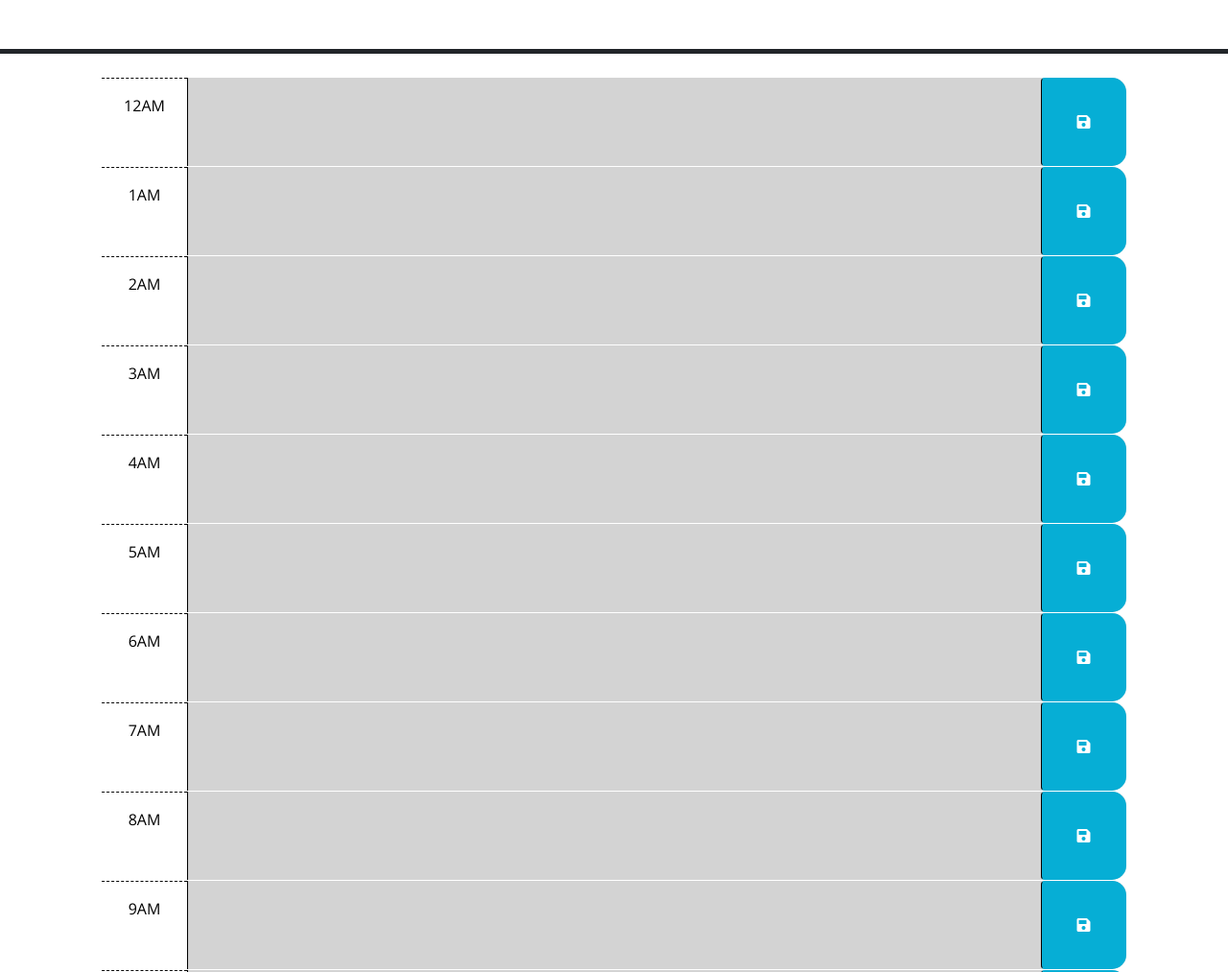
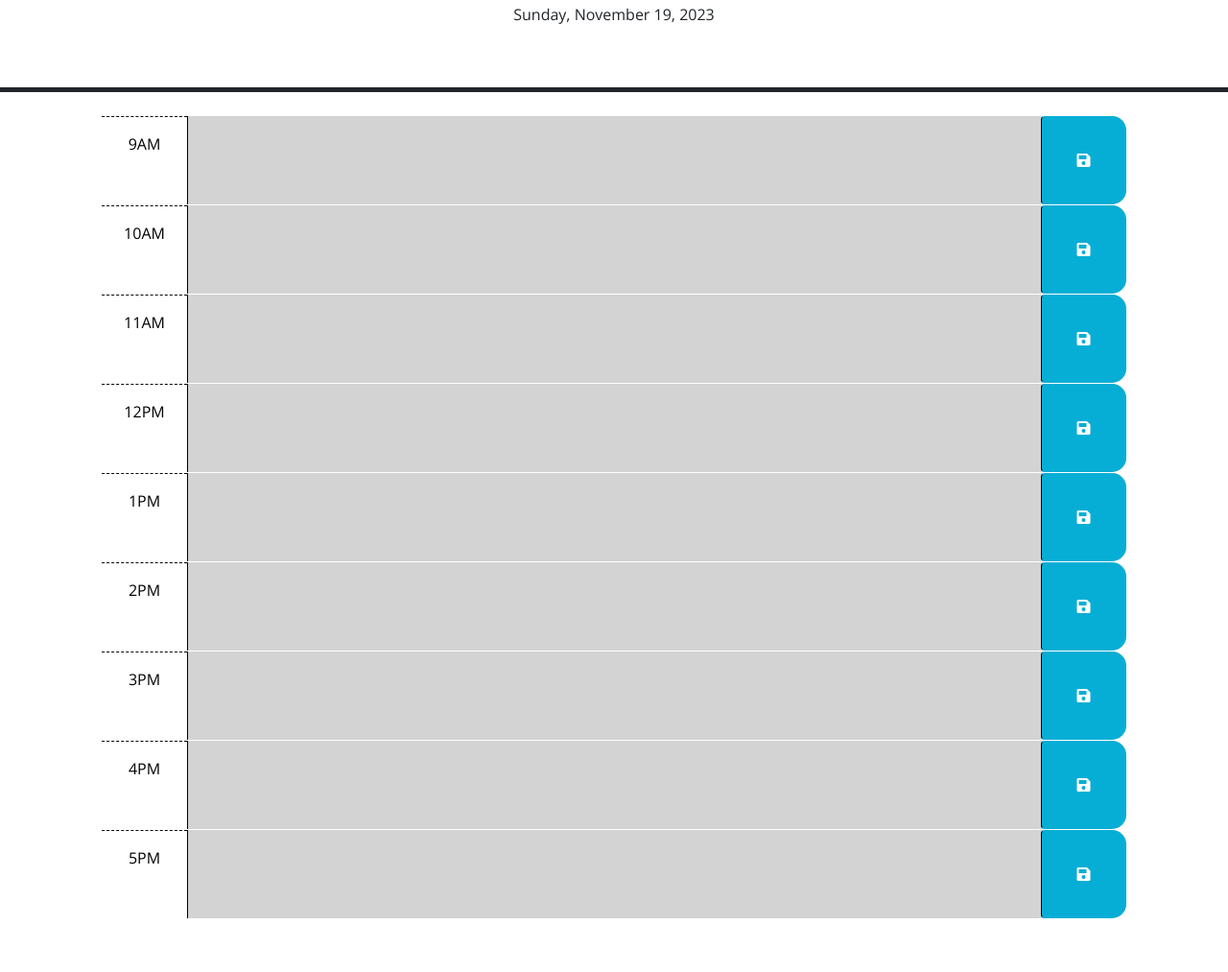
Before and after one commit to phoenixpyra7/day-planner, a plain HTML site: page index.html in a window 1280 px wide. Shown: the part 176-1189 px from the top of the page at 96% size. After the commit the page ends 1133 px from the top, so only its background shows below. Drawn offline with nearby package versions, Linux system fonts and the light colour scheme.

Commit message:
removed all javascript code, replaced with jQuery code as I missunderstood all code was to be jQuery.

```diff
--- a/assets/js/script.js
+++ b/assets/js/script.js
@@ -1,28 +1,41 @@
-// var past =
-// var present =
-// var future =
-var savebtn = "save";
-var currentDay = dayjs();
-var currentHour = dayjs().hour();
-var pastTime = timeBlock.row.past();
-var presentTime = timeBlock.row.present();
-var futureTime = timeBlock.row.future();
 
-// Wrap all code that interacts with the DOM in a call to jQuery to ensure that
-// the code isn't run until the browser has finished rendering all the elements
-// in the html.
-// $(function (: data() Selector) ?????????????????????????????????????????????????????????????
+
+
+$(document).ready(function () { //Wrapped code to interact with the DOM
+    $("#currentDay").text(dayjs().format("dddd, MMMM D, YYYY")); //selected date format
+    var currentHour = dayjs().hour();
+    $(".time-block").each(function () { //used time block from html,
+        var blockHour = parseInt($(this).attr("id").split("-")[1]); // parse Int to round to whole, split hour from the 9
+        console.log(currentHour + blockHour);
+        if (currentHour > blockHour) { // if current time from the block time is less than current time
+            $(this).addClass("past") // then it is considered the past
+        } else if (currentHour === blockHour) { // otherwise if the current time is same as block time
+            $(this).addClass("present") // then its present time
+        } else if (currentHour < blockHour) {
+            $(this).addClass("future") // then its considered the future
+        }
+    })
+    // console.log("DOM",$(this));
+    $(".saveBtn").on("click", function () {
+        // console.log("button",$(this))
+    })
+})
+
+// console.log("global",$(this))
+
+//$(function (: data() Selector) ?????????????????????????????????????????????????????????????
+
 // TODO: Add a listener for click events on the save button. This code should
 // use the id in the containing time-block as a key to save the user input in
 // local storage. HINT: What does `this` reference in the click listener
 // function? How can DOM traversal be used to get the "hour-x" id of the
 // time-block containing the button that was clicked? How might the id be
 // useful when saving the description in local storage?
-//event listener to proceed to the questions
-//     saveBtn.addEventListener('click', trigger () {
-//       if (.trigger.target.matches('button'));
-// // nothing is working!!!!!!!!!!!!!!!!!!!!!!!!!!!!!!!!!!!!!!!!!!!!!!!!!!!!!!!!!!!!!!!!!
-//     });
+// event listener to proceed to the questions
+// saveBtn.addEventListener('click', trigger () {
+//   if (.trigger.target.matches('button'));
+
+// });
 
 
 //
@@ -36,7 +49,7 @@ var futureTime = timeBlock.row.future();
 
 //How can Day.js be used to get the current hour in 24-hour time?
 //
-// var currentHour = dayjs().hour(); ??????????????????????????????????????????????????
+//var currentHour = dayjs().hour();
 // TODO: Add code to get any user input that was saved in localStorage and set
 // the values of the corresponding textarea elements. HINT: How can the id
 // attribute of each time-block be used to do this?
--- a/index.html
+++ b/index.html
@@ -18,7 +18,7 @@
     <!--changed name of project-->
     <h1 class="display-3">Work Day Planner</h1>
     <p class="lead">A simple calendar app for scheduling your work day</p>
-    <p id="currentDay"></p> <!-- attempt to add a class id for current day -->
+    <p id="currentDay"></p> <!-- attempt to add a class id for current day also not required to have the  th -->
   </header>
   <div class="container-lg px-5">
     <!-- Use class for "past", "present", and "future" to apply styles to the
@@ -33,80 +33,9 @@
 
     <!-- Example of a past time block. The "past" class adds a gray background color. -->
 
-    <div id="hour-0000" class="row time-block past">
-      <div class="col-2 col-md-1 hour text-center py-3">12AM</div>
-      <textarea class="col-8 col-md-10 description" rows="3"> </textarea>
-      <button class="btn saveBtn col-2 col-md-1" aria-label="save">
-        <i class="fas fa-save" aria-hidden="true"></i>
-      </button>
-    </div>
 
 
-    <div id="hour-0100" class="row time-block past">
-      <div class="col-2 col-md-1 hour text-center py-3">1AM</div>
-      <textarea class="col-8 col-md-10 description" rows="3"> </textarea>
-      <button class="btn saveBtn col-2 col-md-1" aria-label="save">
-        <i class="fas fa-save" aria-hidden="true"></i>
-      </button>
-    </div>
-
-    <div id="hour-0200" class="row time-block past">
-      <div class="col-2 col-md-1 hour text-center py-3">2AM</div>
-      <textarea class="col-8 col-md-10 description" rows="3"> </textarea>
-      <button class="btn saveBtn col-2 col-md-1" aria-label="save">
-        <i class="fas fa-save" aria-hidden="true"></i>
-      </button>
-    </div>
-
-    <div id="hour-0300" class="row time-block past">
-      <div class="col-2 col-md-1 hour text-center py-3">3AM</div>
-      <textarea class="col-8 col-md-10 description" rows="3"> </textarea>
-      <button class="btn saveBtn col-2 col-md-1" aria-label="save">
-        <i class="fas fa-save" aria-hidden="true"></i>
-      </button>
-    </div>
-
-    <div id="hour-0400" class="row time-block past">
-      <div class="col-2 col-md-1 hour text-center py-3">4AM</div>
-      <textarea class="col-8 col-md-10 description" rows="3"> </textarea>
-      <button class="btn saveBtn col-2 col-md-1" aria-label="save">
-        <i class="fas fa-save" aria-hidden="true"></i>
-      </button>
-    </div>
-
-    <div id="hour-0500" class="row time-block past">
-      <div class="col-2 col-md-1 hour text-center py-3">5AM</div>
-      <textarea class="col-8 col-md-10 description" rows="3"> </textarea>
-      <button class="btn saveBtn col-2 col-md-1" aria-label="save">
-        <i class="fas fa-save" aria-hidden="true"></i>
-      </button>
-    </div>
-
-    <div id="hour-0600" class="row time-block past">
-      <div class="col-2 col-md-1 hour text-center py-3">6AM</div>
-      <textarea class="col-8 col-md-10 description" rows="3"> </textarea>
-      <button class="btn saveBtn col-2 col-md-1" aria-label="save">
-        <i class="fas fa-save" aria-hidden="true"></i>
-      </button>
-    </div>
-
-    <div id="hour-0700" class="row time-block past">
-      <div class="col-2 col-md-1 hour text-center py-3">7AM</div>
-      <textarea class="col-8 col-md-10 description" rows="3"> </textarea>
-      <button class="btn saveBtn col-2 col-md-1" aria-label="save">
-        <i class="fas fa-save" aria-hidden="true"></i>
-      </button>
-    </div>
-
-    <div id="hour-0800" class="row time-block past">
-      <div class="col-2 col-md-1 hour text-center py-3">8AM</div>
-      <textarea class="col-8 col-md-10 description" rows="3"> </textarea>
-      <button class="btn saveBtn col-2 col-md-1" aria-label="save">
-        <i class="fas fa-save" aria-hidden="true"></i>
-      </button>
-    </div>
-
-    <div id="hour-0900" class="row time-block past">
+    <div id="hour-9" class="row time-block">
       <div class="col-2 col-md-1 hour text-center py-3">9AM</div>
       <textarea class="col-8 col-md-10 description" rows="3"> </textarea>
       <button class="btn saveBtn col-2 col-md-1" aria-label="save">
@@ -114,7 +43,7 @@
       </button>
     </div>
 
-    <div id="hour-1000" class="row time-block past">
+    <div id="hour-10" class="row time-block">
       <div class="col-2 col-md-1 hour text-center py-3">10AM</div>
       <textarea class="col-8 col-md-10 description" rows="3"> </textarea>
       <button class="btn saveBtn col-2 col-md-1" aria-label="save">
@@ -122,7 +51,7 @@
       </button>
     </div>
 
-    <div id="hour-1100" class="row time-block past">
+    <div id="hour-11" class="row time-block">
       <div class="col-2 col-md-1 hour text-center py-3">11AM</div>
       <textarea class="col-8 col-md-10 description" rows="3"> </textarea>
       <button class="btn saveBtn col-2 col-md-1" aria-label="save">
@@ -130,7 +59,7 @@
       </button>
     </div>
 
-    <div id="hour-1200" class="row time-block past">
+    <div id="hour-12" class="row time-block">
       <div class="col-2 col-md-1 hour text-center py-3">12PM</div>
       <textarea class="col-8 col-md-10 description" rows="3"> </textarea>
       <button class="btn saveBtn col-2 col-md-1" aria-label="save">
@@ -138,7 +67,7 @@
       </button>
     </div>
 
-    <div id="hour-1300" class="row time-block past">
+    <div id="hour-13" class="row time-block">
       <div class="col-2 col-md-1 hour text-center py-3">1PM</div>
       <textarea class="col-8 col-md-10 description" rows="3"> </textarea>
       <button class="btn saveBtn col-2 col-md-1" aria-label="save">
@@ -146,7 +75,7 @@
       </button>
     </div>
 
-    <div id="hour-1400" class="row time-block past">
+    <div id="hour-14" class="row time-block">
       <div class="col-2 col-md-1 hour text-center py-3">2PM</div>
       <textarea class="col-8 col-md-10 description" rows="3"> </textarea>
       <button class="btn saveBtn col-2 col-md-1" aria-label="save">
@@ -154,7 +83,7 @@
       </button>
     </div>
 
-    <div id="hour-1500" class="row time-block past">
+    <div id="hour-15" class="row time-block">
       <div class="col-2 col-md-1 hour text-center py-3">3PM</div>
       <textarea class="col-8 col-md-10 description" rows="3"> </textarea>
       <button class="btn saveBtn col-2 col-md-1" aria-label="save">
@@ -162,7 +91,7 @@
       </button>
     </div>
 
-    <div id="hour-1600" class="row time-block past">
+    <div id="hour-16" class="row time-block">
       <div class="col-2 col-md-1 hour text-center py-3">4PM</div>
       <textarea class="col-8 col-md-10 description" rows="3"> </textarea>
       <button class="btn saveBtn col-2 col-md-1" aria-label="save">
@@ -170,56 +99,8 @@
       </button>
     </div>
 
-    <div id="hour-1700" class="row time-block past">
+    <div id="hour-17" class="row time-block">
       <div class="col-2 col-md-1 hour text-center py-3">5PM</div>
-      <textarea class="col-8 col-md-10 description" rows="3"> </textarea>
-      <button class="btn saveBtn col-2 col-md-1" aria-label="save">
-        <i class="fas fa-save" aria-hidden="true"></i>
-      </button>
-    </div>
-
-    <div id="hour-1800" class="row time-block past">
-      <div class="col-2 col-md-1 hour text-center py-3">6PM</div>
-      <textarea class="col-8 col-md-10 description" rows="3"> </textarea>
-      <button class="btn saveBtn col-2 col-md-1" aria-label="save">
-        <i class="fas fa-save" aria-hidden="true"></i>
-      </button>
-    </div>
-
-    <div id="hour-1900" class="row time-block past">
-      <div class="col-2 col-md-1 hour text-center py-3">7PM</div>
-      <textarea class="col-8 col-md-10 description" rows="3"> </textarea>
-      <button class="btn saveBtn col-2 col-md-1" aria-label="save">
-        <i class="fas fa-save" aria-hidden="true"></i>
-      </button>
-    </div>
-
-    <div id="hour-2000" class="row time-block past">
-      <div class="col-2 col-md-1 hour text-center py-3">8PM</div>
-      <textarea class="col-8 col-md-10 description" rows="3"> </textarea>
-      <button class="btn saveBtn col-2 col-md-1" aria-label="save">
-        <i class="fas fa-save" aria-hidden="true"></i>
-      </button>
-    </div>
-
-    <div id="hour-2100" class="row time-block past">
-      <div class="col-2 col-md-1 hour text-center py-3">9PM</div>
-      <textarea class="col-8 col-md-10 description" rows="3"> </textarea>
-      <button class="btn saveBtn col-2 col-md-1" aria-label="save">
-        <i class="fas fa-save" aria-hidden="true"></i>
-      </button>
-    </div>
-
-    <div id="hour-2200" class="row time-block past">
-      <div class="col-2 col-md-1 hour text-center py-3">10PM</div>
-      <textarea class="col-8 col-md-10 description" rows="3"> </textarea>
-      <button class="btn saveBtn col-2 col-md-1" aria-label="save">
-        <i class="fas fa-save" aria-hidden="true"></i>
-      </button>
-    </div>
-
-    <div id="hour-2300" class="row time-block past">
-      <div class="col-2 col-md-1 hour text-center py-3">11PM</div>
       <textarea class="col-8 col-md-10 description" rows="3"> </textarea>
       <button class="btn saveBtn col-2 col-md-1" aria-label="save">
         <i class="fas fa-save" aria-hidden="true"></i>
```
